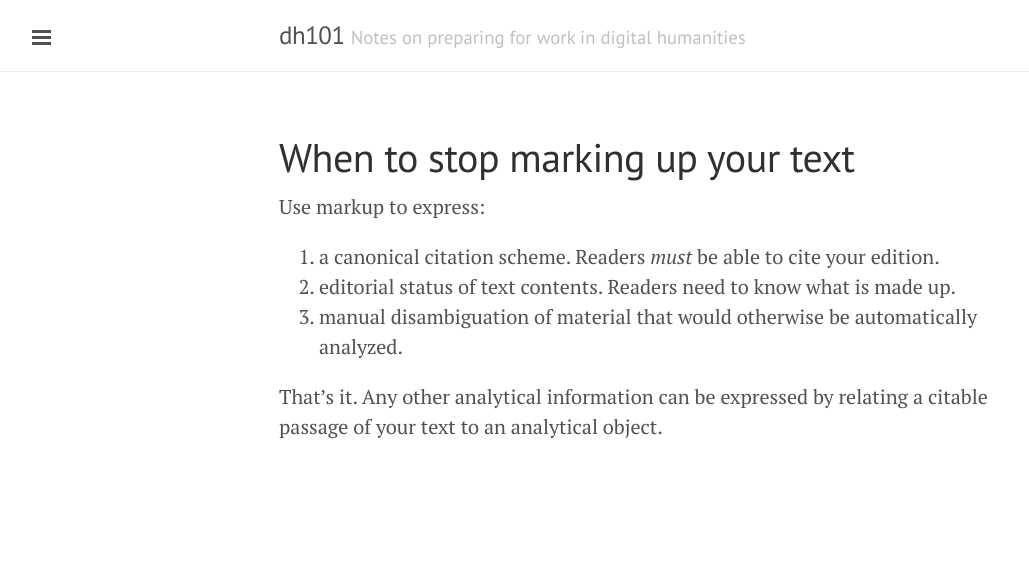
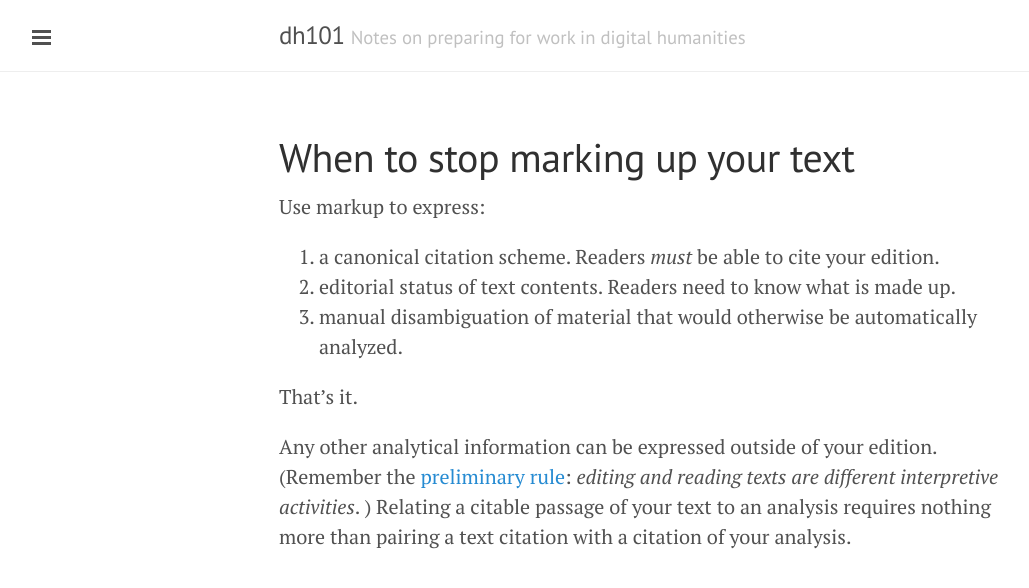
Before and after one commit to neelsmith/dh101, a Jekyll site: the page built from markup/index.md, in a window 1280 px wide. Shown: the top 588 px of the page, without its empty margins (1-1030 px from the left). Built offline with Jekyll 4.4.1, drawn with Linux system fonts in a browser that asks for light colours; Markdown is read by kramdown in place of the engine named in the settings.

Commit message:
rephrase

```diff
--- a/markup/index.md
+++ b/markup/index.md
@@ -10,4 +10,5 @@ Use markup to express:
 3. manual disambiguation of material that would otherwise be automatically analyzed.
 
 That's it.
-Any other analytical information can be expressed by relating a citable passage of your text to an analytical object.
+
+Any other analytical information can be expressed outside of your edition.  (Remember the [preliminary rule](../checklist/):  *editing and reading texts are different interpretive activities*.  ) Relating a citable passage of your text to an analysis requires nothing more than pairing a text citation with a citation of your analysis.
```
